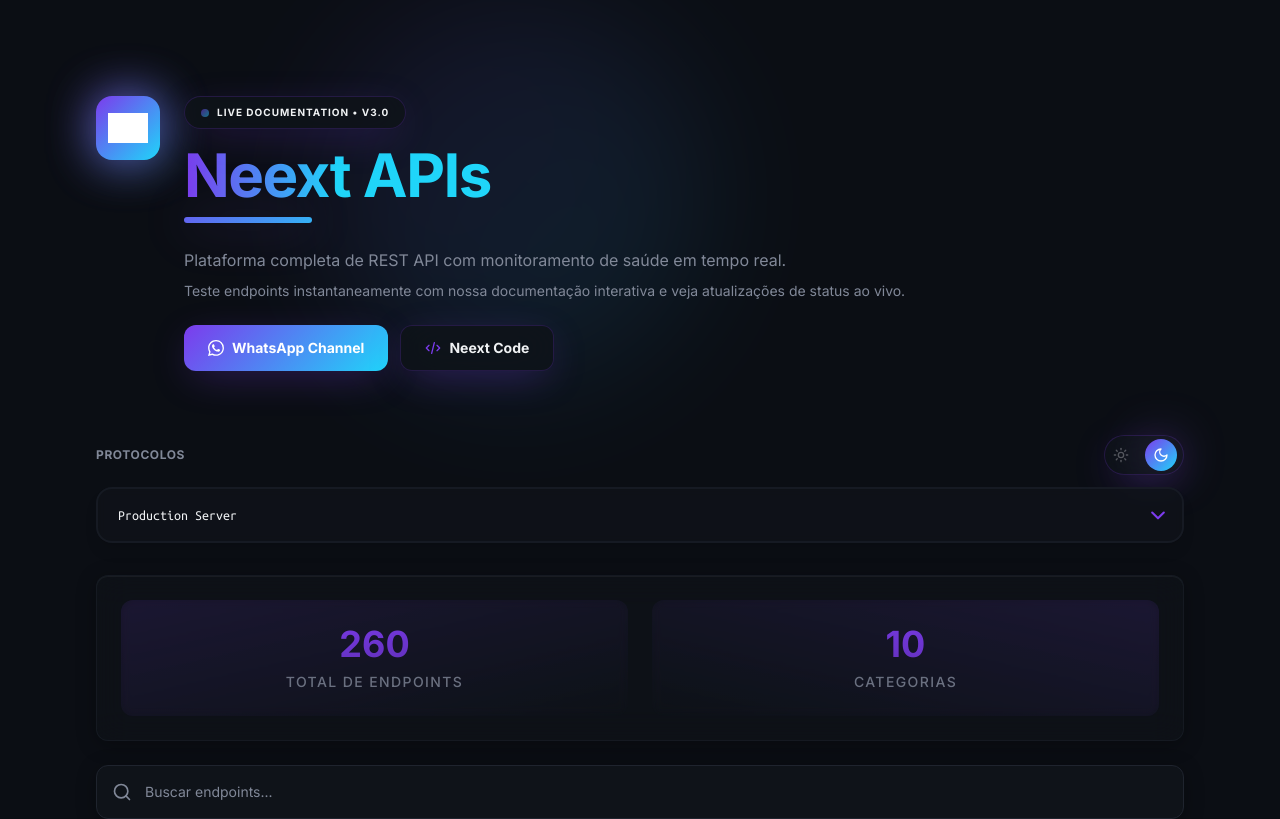
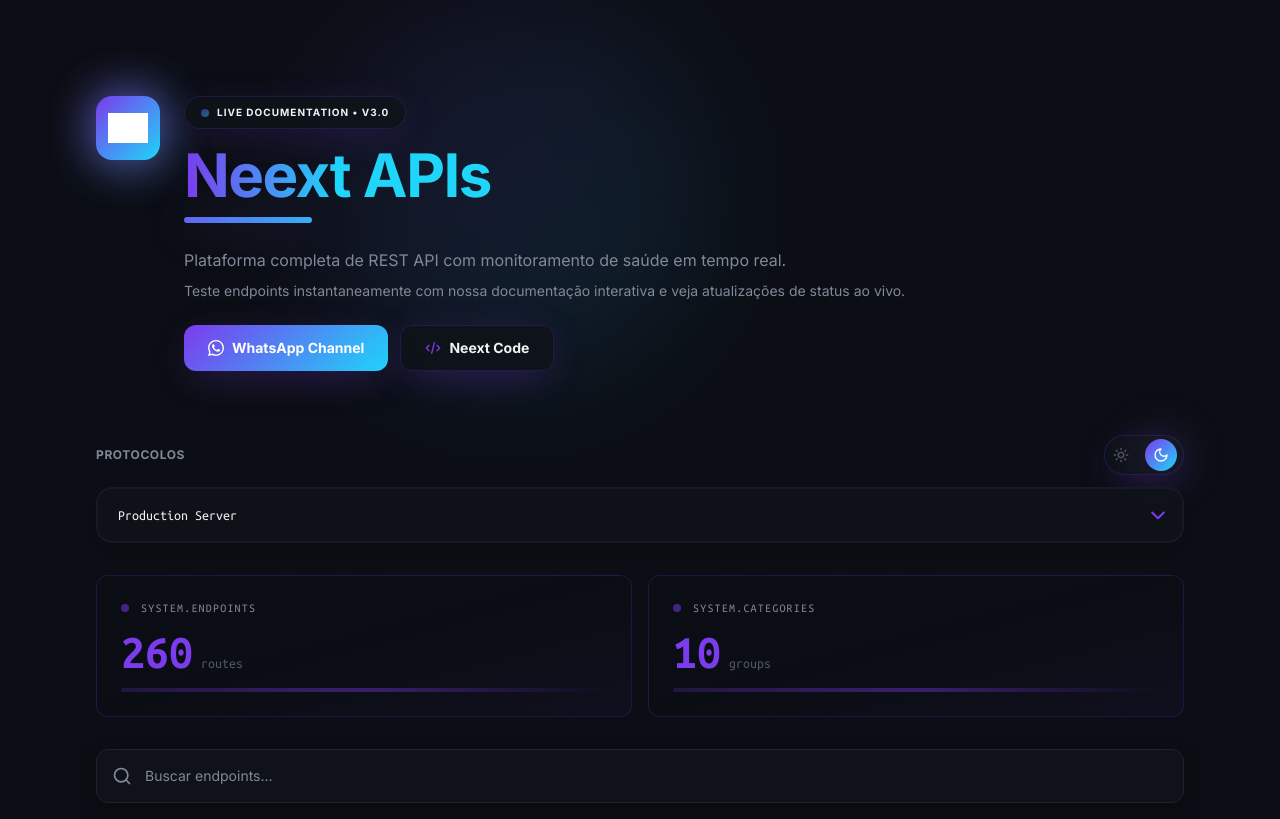
Before and after one commit to fl4shorg/renova-pro-lab-75543-22490-41067-84404-81146, a React (Vite) app: page / in a window 1280 px wide. Shown: the top 819 px of the page. Built offline with nearby package versions, Linux system fonts and the light colour scheme; grey boxes are pictures that could not be loaded; the HTML template or start-up script is replaced by a standard one.

Commit message:
Refactor StatsDisplay component

```diff
--- a/src/components/StatsDisplay.tsx
+++ b/src/components/StatsDisplay.tsx
@@ -5,25 +5,40 @@ interface StatsDisplayProps {
 
 export const StatsDisplay = ({ totalEndpoints, totalCategories }: StatsDisplayProps) => {
   return (
-    <div className="glass-effect rounded-xl p-6 mb-6 shadow-card hover:shadow-elegant transition-smooth animate-scale-in">
-      <div className="grid grid-cols-2 gap-6">
-        <div className="relative group overflow-hidden rounded-lg">
-          <div className="absolute inset-0 bg-gradient-to-br from-primary/10 via-primary/5 to-transparent group-hover:from-primary/20 group-hover:via-primary/10 transition-all duration-300"></div>
-          <div className="relative text-center p-6 backdrop-blur-sm">
-            <div className="text-4xl font-bold bg-gradient-to-br from-primary via-primary-glow to-primary/70 bg-clip-text text-transparent font-sans mb-2 animate-fade-in">
+    <div className="grid grid-cols-1 md:grid-cols-2 gap-4 mb-8 animate-fade-in">
+      {/* Total de Endpoints */}
+      <div className="group relative overflow-hidden rounded-lg border border-primary/20 bg-gradient-to-br from-background via-background/95 to-primary/5 backdrop-blur-sm transition-all duration-300 hover:border-primary/40 hover:shadow-elegant">
+        <div className="absolute inset-0 bg-gradient-to-br from-primary/5 via-transparent to-primary-glow/5 opacity-0 group-hover:opacity-100 transition-opacity duration-500"></div>
+        <div className="relative p-6">
+          <div className="flex items-center gap-3 mb-3">
+            <div className="w-2 h-2 rounded-full bg-primary animate-pulse"></div>
+            <span className="text-xs font-mono text-muted-foreground uppercase tracking-widest">system.endpoints</span>
+          </div>
+          <div className="flex items-baseline gap-2">
+            <span className="text-5xl font-bold font-mono bg-gradient-to-r from-primary via-primary-glow to-primary bg-clip-text text-transparent">
               {totalEndpoints}
-            </div>
-            <div className="text-sm text-muted-foreground/80 font-sans uppercase tracking-widest font-medium">Total de Endpoints</div>
+            </span>
+            <span className="text-sm font-mono text-muted-foreground/60">routes</span>
           </div>
+          <div className="mt-3 h-1 w-full bg-gradient-to-r from-primary/20 via-primary/40 to-transparent rounded-full"></div>
         </div>
-        <div className="relative group overflow-hidden rounded-lg">
-          <div className="absolute inset-0 bg-gradient-to-bl from-primary/10 via-primary/5 to-transparent group-hover:from-primary/20 group-hover:via-primary/10 transition-all duration-300"></div>
-          <div className="relative text-center p-6 backdrop-blur-sm">
-            <div className="text-4xl font-bold bg-gradient-to-bl from-primary via-primary-glow to-primary/70 bg-clip-text text-transparent font-sans mb-2 animate-fade-in">
+      </div>
+
+      {/* Categorias */}
+      <div className="group relative overflow-hidden rounded-lg border border-primary/20 bg-gradient-to-br from-background via-background/95 to-primary/5 backdrop-blur-sm transition-all duration-300 hover:border-primary/40 hover:shadow-elegant">
+        <div className="absolute inset-0 bg-gradient-to-bl from-primary/5 via-transparent to-primary-glow/5 opacity-0 group-hover:opacity-100 transition-opacity duration-500"></div>
+        <div className="relative p-6">
+          <div className="flex items-center gap-3 mb-3">
+            <div className="w-2 h-2 rounded-full bg-primary animate-pulse"></div>
+            <span className="text-xs font-mono text-muted-foreground uppercase tracking-widest">system.categories</span>
+          </div>
+          <div className="flex items-baseline gap-2">
+            <span className="text-5xl font-bold font-mono bg-gradient-to-r from-primary via-primary-glow to-primary bg-clip-text text-transparent">
               {totalCategories}
-            </div>
-            <div className="text-sm text-muted-foreground/80 font-sans uppercase tracking-widest font-medium">Categorias</div>
+            </span>
+            <span className="text-sm font-mono text-muted-foreground/60">groups</span>
           </div>
+          <div className="mt-3 h-1 w-full bg-gradient-to-r from-primary/20 via-primary/40 to-transparent rounded-full"></div>
         </div>
       </div>
     </div>
```
